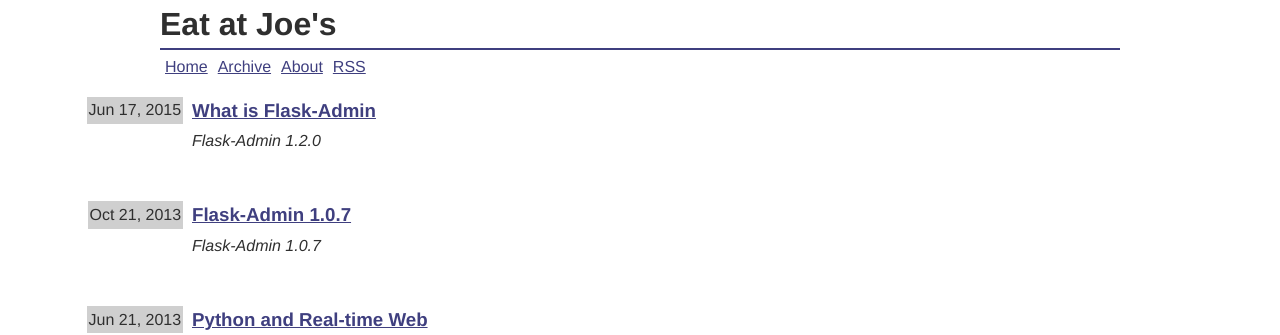
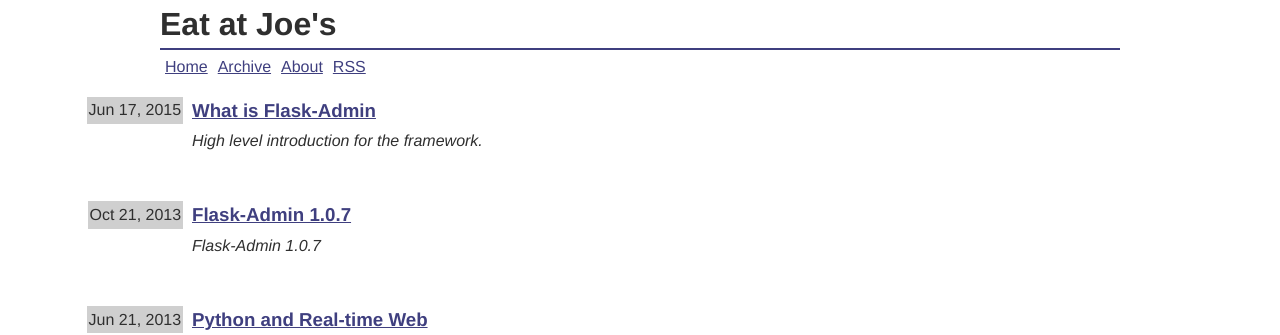
Before and after one commit to mrjoes/mrjoes.github.com, a Jekyll site: the page built from index.md, in a window 1280 px wide. Shown: the top 335 px of the page. Built offline with Jekyll 4.4.1, drawn with Linux system fonts in a browser that asks for light colours; Markdown is read by kramdown in place of the engine named in the settings.

Commit message:
New blog post

```diff
--- a/_posts/2015-06-17-flask-admin-120.md
+++ b/_posts/2015-06-17-flask-admin-120.md
@@ -1,7 +1,7 @@
 ---
 layout: post
 title: What is Flask-Admin
-abstract: Flask-Admin 1.2.0
+abstract: High level introduction for the framework.
 ---
 
 <script src="/shared/js/jquery-1.11.3.min.js"></script>
```
